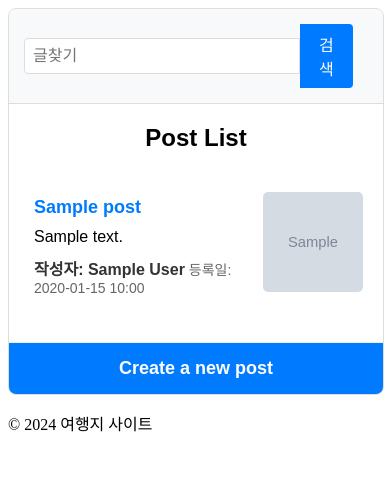
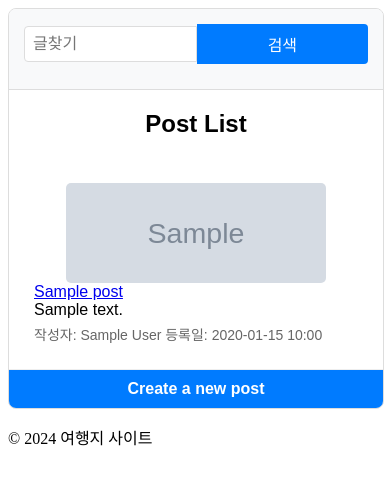
Before and after one commit to Cup-Of-Liber-Tea/MapPro, a Django app: template user/templates/post_list.html in a window 390 px wide. Shown: the top 485 px of the page. Run offline with Django 3.2, Linux system fonts and the light colour scheme; the template is opened without the code that fills it: most values are stand-ins (such as "Sample title", 1, 10 or a date in 2020); grey boxes marked "Sample" are stand-in pictures.

Commit message:
포스트리스트

```diff
--- a/user/templates/post_list.html
+++ b/user/templates/post_list.html
@@ -5,7 +5,9 @@
 <style>
     body {
         font-size: 16px;
+        transition: background-color 0.3s ease;
     }
+
     .post-list {
         width: 100%;
         max-width: 1000px;
@@ -14,7 +16,13 @@
         border: 1px solid #ddd;
         border-radius: 8px;
         overflow: hidden;
+        transition: box-shadow 0.3s ease;
     }
+
+    .post-list:hover {
+        box-shadow: 0 0 15px rgba(0, 0, 0, 0.1);
+    }
+
     .post-list-header {
         background-color: #f8f9fa;
         padding: 15px;
@@ -23,12 +31,14 @@
         align-items: center;
         border-bottom: 1px solid #ddd;
     }
+
     .search-form {
         margin-right: 15px;
         flex-grow: 1;
         display: flex;
         align-items: center;
     }
+
     .search-input {
         padding: 8px;
         border: 1px solid #ddd;
@@ -36,7 +46,14 @@
         width: 100%;
         max-width: 400px;
         font-size: 16px;
+        transition: border-color 0.3s ease;
     }
+
+    .search-input:focus {
+        outline: none;
+        border-color: #007bff;
+    }
+
     .search-button {
         padding: 8px 15px;
         background-color: #007bff;
@@ -45,50 +62,75 @@
         border-radius: 0 4px 4px 0;
         cursor: pointer;
         font-size: 16px;
+        transition: background-color 0.3s ease;
     }
+
     .search-button:hover {
         background-color: #0056b3;
     }
+
     .post-list-title {
         font-size: 24px;
         font-weight: bold;
         margin: 20px 0;
         text-align: center;
     }
+
     .logout-link {
         text-decoration: none;
         color: #007bff;
         margin-left: 15px;
         font-size: 16px;
+        transition: color 0.3s ease;
     }
+
+    .logout-link:hover {
+        color: #0056b3;
+    }
+
     .post-item {
-        padding: 20px;
+        position: relative;
+        padding: 25px;
         border-bottom: 1px solid #eee;
-        display: flex;
-        flex-direction: column; /* 세로 방향으로 배치 */
+        min-height: 120px;
+        transition: background-color 0.3s ease;
     }
-    .post-item:last-child {
-        border-bottom: none;
+
+    .post-item:hover {
+        background-color: #f8f9fa;
     }
-    .post-title-container {
-        margin-bottom: 10px; /* 제목과 본문 사이 간격 */
+
+    .post-thumbnail {
+        position: absolute;
+        top: 20px;
+        right: 20px;
+        width: 100px;
+        height: 100px;
+        overflow: hidden;
+        border-radius: 5px;
+        transition: transform 0.3s ease;
     }
-    .post-title {
-        text-decoration: none;
-        color: #007bff;
-        font-size: 18px;
-        font-weight: bold; /* 제목 강조 */
+
+    .post-thumbnail:hover {
+        transform: scale(1.3);
     }
-    .post-content {
-        margin-bottom: 10px; /* 본문과 작성자 사이 간격 */
-        font-size: 16px; /* 본문 글자 크기 */
+
+    .post-thumbnail img {
+        width: 100%;
+        height: 100%;
+        object-fit: cover;
     }
-    .post-author {
-        font-weight: bold;
-        color: #333;
-        font-size: 16px;
-        text-align: right; /* 오른쪽 정렬 */
+
+    .post-details {
+        margin-right: 120px;
     }
+
+    .post-meta {
+        font-size: 14px;
+        color: #666;
+        margin-top: 5px;
+    }
+
     .create-post-link {
         display: block;
         text-align: center;
@@ -98,37 +140,49 @@
         text-decoration: none;
         font-weight: bold;
         font-size: 18px;
+        transition: background-color 0.3s ease;
     }
-/* 수정된 스타일 */
-.post-item {
-        position: relative;
-        padding: 25px;
-        border-bottom: 1px solid #eee;
-        min-height: 120px; /* 썸네일 높이보다 약간 더 크게 설정 */
+
+    .create-post-link:hover {
+        background-color: #0056b3;
     }
+
+    /* 반응형 디자인 */
+    @media (max-width: 768px) {
+        .post-list-header {
+            flex-direction: column;
+            align-items: flex-start;
+        }
+
+        .search-form {
+            width: 100%;
+            margin-right: 0;
+        }
+
+        .search-input,
+        .search-button {
+            width: 100%;
+            max-width: none;
+            margin-bottom: 10px;
+        }
+
         .post-thumbnail {
-        position: absolute;
-        top: 20px;
-        right: 20px;
-        width: 100px;
-        height: 100px;
-        overflow: hidden;
-        border-radius: 5px;
+            position: static;
+            width: 80%;
+            margin: 0 auto;
         }
-    .post-thumbnail img {
-        width: 100%;
-        height: 100%;
-        object-fit: cover;
+
+        .post-details {
+            margin-right: 0;
         }
-    .post-details {
-        margin-right: 120px; /* 썸네일 너비 + 여백 */
+
+        .create-post-link {
+            padding: 10px;
+            font-size: 16px;
         }
-    .post-meta {
-        font-size: 14px;
-        color: #666;
-        margin-top: 5px;
     }
 </style>
+
 
 <div class="post-list">
     <div class="post-list-header">
@@ -166,4 +220,48 @@
 
     <a href="{% url 'post-create' %}" class="create-post-link">Create a new post</a>
 </div>
+
+
+
+<script>
+    document.addEventListener('DOMContentLoaded', function () {
+        // 마우스 커서 효과
+        const postItems = document.querySelectorAll('.post-item');
+        postItems.forEach(item => {
+            item.addEventListener('mousemove', function (e) {
+                const rect = item.getBoundingClientRect();
+                const x = e.clientX - rect.left;
+                const y = e.clientY - rect.top;
+                item.style.background = `radial-gradient(circle at ${x}px ${y}px, #f0f0f0, #fff)`;
+            });
+            item.addEventListener('mouseleave', function () {
+                item.style.background = '';
+            });
+        });
+
+        // 검색 입력 필드 효과
+        const searchInput = document.querySelector('.search-input');
+        searchInput.addEventListener('focus', function () {
+            this.style.boxShadow = '0 0 5px rgba(0,123,255,0.5)';
+        });
+        searchInput.addEventListener('blur', function () {
+            this.style.boxShadow = '';
+        });
+
+        // 스크롤 효과
+        // 스크롤 효과
+        window.addEventListener('scroll', function () {
+            const scrollPosition = window.scrollY;
+            const maxScroll = document.documentElement.scrollHeight - window.innerHeight;
+            const scrollPercentage = scrollPosition / maxScroll;
+
+            // 흰색(#FFFFFF)에서 연한 노을색(#FAC668)으로 변경
+            const r = Math.round(255 - (255 - 212) * scrollPercentage);
+            const g = Math.round(255 - (255 - 207) * scrollPercentage);
+            const b = Math.round(255 - (255 - 187) * scrollPercentage);
+
+            document.body.style.backgroundColor = `rgb(${r}, ${g}, ${b})`;
+        });
+    });
+</script>
 {% endblock %}
```
Lines whose indentation alone changed are shown as unchanged.
